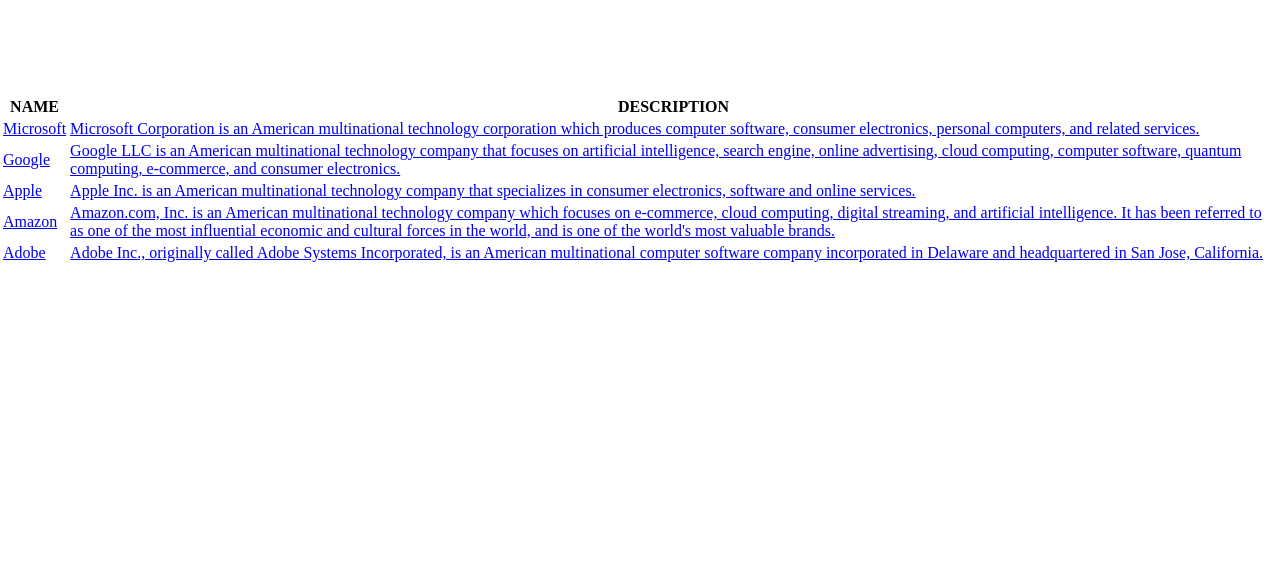
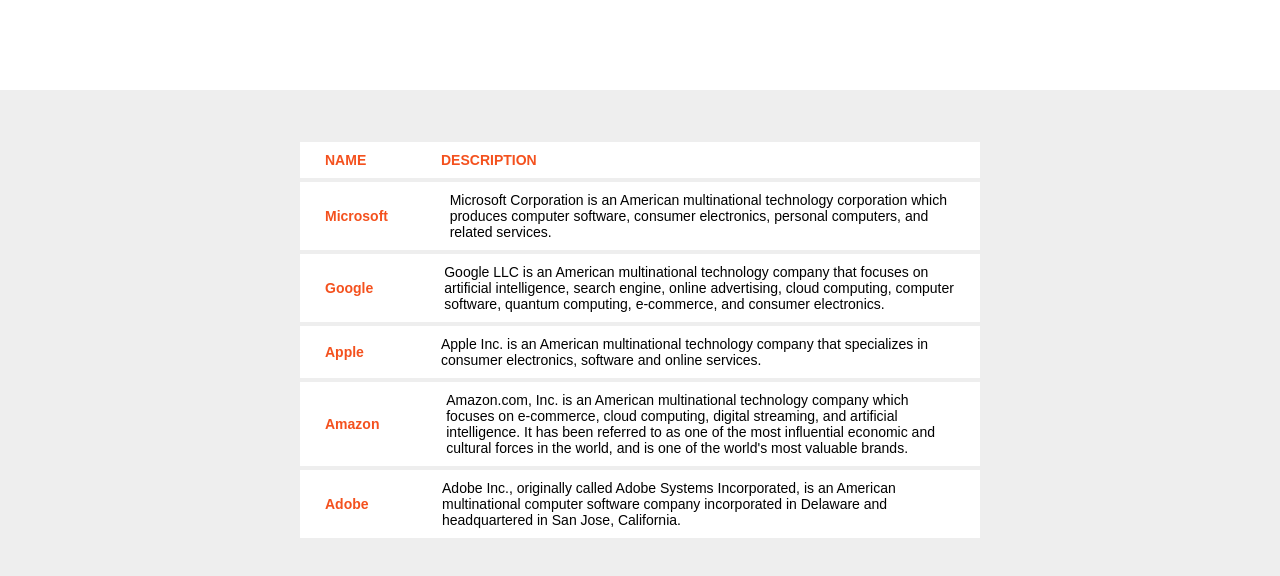
Before and after one commit to KirillReuk/devex, a React (Create React App) app: page / in a window 1280 px wide. Shown: the top 576 px of the page. Built offline with nearby package versions, Linux system fonts and the light colour scheme.

Commit message:
add homepage styling

```diff
--- a/public/index.html
+++ b/public/index.html
@@ -26,7 +26,7 @@
     -->
     <title>React App</title>
   </head>
-  <body style=margin:0>
+  <body>
     <noscript>You need to enable JavaScript to run this app.</noscript>
     <div id="root"></div>
     <!--
--- a/src/components/Homepage.tsx
+++ b/src/components/Homepage.tsx
@@ -1,30 +1,79 @@
 import React, { Component } from 'react';
 import { Link } from 'react-router-dom';
+import styled from 'styled-components';
+
+const TableDiv = styled.div`
+  margin: 50px 300px auto;
+`
+const Table = styled.div`
+  text-align: left;
+  font-size: 14px;
+`
+const Cell = styled.td`
+  border: 2px solid #EEEEEE;
+  border-left: none;
+  border-right: none;
+  border-collapse: true;
+`
+const LeftCell = styled(Cell)`
+  width: 125px;
+  padding: 10px 25px 10px 25px;
+  color: #f4511e;
+  vertical-align: center;
+  font-weight: 600;
+  vertical-align: middle;
+`
+const RightCell = styled(Cell)`
+  width: 800px;
+  padding: 10px 25px 10px 0px;
+  font-weight: 500;
+`
+const Header = styled.th`
+  border: 2px solid #EEEEEE;
+  border-left: none;
+  border-right: none;
+  border-collapse: true;
+`
+const LeftHeader = styled(Header)`
+  width: 125px;
+  padding: 10px 25px 10px 25px;
+  color: #f4511e;
+`
+const RightHeader = styled(Header)`
+  width: 800px;
+  padding: 10px 25px 10px 0px;
+  color: #f4511e;
+`
+const TableRow = styled.tr`
+  background-color: white;
+`
+const StyledLink = styled(Link)`
+  text-decoration: none;
+  color: inherit;
+`;
 
 function Homepage(props) {
   return (
-    <div >
-      <table>
-        <tr>
-          <th>NAME</th>
-          <th>DESCRIPTION</th>
-        </tr>
+    <TableDiv>
+      <Table>
+        <TableRow>
+          <LeftHeader>NAME</LeftHeader>
+          <RightHeader>DESCRIPTION</RightHeader>
+        </TableRow>
         {props.api.map(x =>
-          <tr>
-            <td>
-              <Link to={"/" + x.id}>
+          <StyledLink to={"/" + x.id}>
+            <TableRow>
+              <LeftCell>
                 {x.name}
-              </Link>
-            </td>
-            <td>
-              <Link to={"/" + x.id}>
+              </LeftCell>
+              <RightCell>
                 {x.description}
-              </Link>
-            </td>
-          </tr>
+              </RightCell>
+            </TableRow>
+          </StyledLink>
         )}
-      </table>
-    </div>
+      </Table>
+    </TableDiv>
   )
 }
 
--- a/src/components/TopBar.tsx
+++ b/src/components/TopBar.tsx
@@ -1,8 +1,10 @@
 import React from 'react';
 import styled from 'styled-components';
+import { Link } from 'react-router-dom';
 
 const Header = styled.header`
   width: 100%;
+  background-color: white;
 `
 
 const TopBarContainer = styled.div`
@@ -18,7 +20,9 @@
   return (
     <Header>
       <TopBarContainer>
-        <img src={require('../logo.svg').default} />
+        <Link to="/">
+          <img src={require('../logo.svg').default} />
+        </Link>
       </TopBarContainer>
     </Header>
   );
--- a/src/index.tsx
+++ b/src/index.tsx
@@ -1,6 +1,7 @@
 import React from 'react';
 import ReactDOM from 'react-dom/client';
 import Main from './components/Main';
+import './styles/stylesheet.css'
 
 const root = ReactDOM.createRoot(
   document.getElementById('root') as HTMLElement
--- /dev/null
+++ b/src/styles/stylesheet.css
@@ -0,0 +1,5 @@
+body  {
+  margin: 0;
+  background-color: #EEEEEE;
+  font-family: sans-serif;
+}
```
